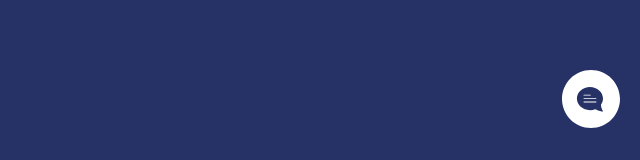
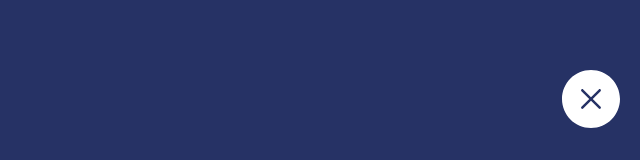
Before and after one commit to ByronGBP/react-landing-page-thing, a React app: page / in a window 1280 px wide. Both pictures are taken after a click on the link 1241 px from the left and 755 px from the top of the page. Shown: the part 640-800 px from the top of the page, 640-1280 px from the left. Built offline with nearby package versions, Linux system fonts and the light colour scheme.

Commit message:
reorganize

```diff
--- a/src/components/Footer/Contact.js
+++ b/src/components/Footer/Contact.js
@@ -1,9 +1,49 @@
 // @flow
 import React, { Component } from 'react';
 
-const Contact = () => (
-  <div className="contact__container">
+type Props = {};
+type State = {
+  isClicked: boolean;
+}
+
+class Contact extends Component<Props, State> {
+
+  state = { isClicked: false};
+
+  handleClick = () => {
+    const { isClicked } = this.state;
+    this.setState({isClicked: !isClicked});
+  }
+
+  render () {
+    const { isClicked } = this.state;
+    //TODO:- isolate both svg
+    return(
+      <div className="contact">
+        <div className="contact__wrapper">
           <a className="contact__link">
+            <span className="contact__container" onClick={this.handleClick}>
+              {isClicked &&
+              <svg width="58px" height="58px" viewBox="0 0 70 70" version="1.1">
+                <title>close</title>
+                <desc>Created with Sketch.</desc>
+                <defs></defs>
+                <g id="Page-1" stroke="none" strokeWidth="1" fill="none" fillRule="evenodd">
+                  <g id="contact-mb" transform="translate(-285.000000, -2105.000000)" fill="#FFFFFF">
+                    <g id="2--start-a-project" transform="translate(-2.000000, 762.000000)">
+                      <g id="Group-2" transform="translate(287.000000, 1343.000000)">
+                        <g id="Group-Copy-3">
+                          <g id="contact-copy">
+                            <path d="M35,70 C54.3299662,70 70,54.3299662 70,35 C70,15.6700338 54.3299662,0 35,0 C15.6700338,0 0,15.6700338 0,35 C0,54.3299662 15.6700338,70 35,70 Z M32.8790663,35 L23.4398613,44.439205 C22.8533796,45.0256867 22.8533796,45.9736571 23.4398613,46.5601387 C23.7323521,46.8526296 24.1163401,46.999625 24.5003281,46.999625 C24.8843161,46.999625 25.2683041,46.8526296 25.560795,46.5601387 L35,37.1209337 L44.439205,46.5601387 C44.7316959,46.8526296 45.1156839,46.999625 45.4996719,46.999625 C45.8836599,46.999625 46.2676479,46.8526296 46.5601387,46.5601387 C47.1466204,45.9736571 47.1466204,45.0256867 46.5601387,44.439205 L37.1209337,35 L46.5601387,25.560795 C47.1466204,24.9743133 47.1466204,24.024843 46.5601387,23.4398613 C45.9736571,22.8533796 45.0256867,22.8533796 44.439205,23.4398613 L35,32.8790663 L25.560795,23.4398613 C24.9743133,22.8533796 24.0263429,22.8533796 23.4398613,23.4398613 C22.8533796,24.024843 22.8533796,24.9743133 23.4398613,25.560795 L32.8790663,35 Z" id="Combined-Shape"></path>
+                          </g>
+                        </g>
+                      </g>
+                    </g>
+                  </g>
+                </g>
+              </svg>
+              }
+              {!isClicked &&
             <svg width="58px" height="58px" viewBox="0 0 70 70" version="1.1" >
               <title>contact</title>
               <desc>Created with Sketch.</desc>
@@ -23,8 +63,13 @@ const Contact = () => (
                 </g>
               </g>
             </svg>
+              }
+            </span>
           </a>
         </div>
+      </div >
     );
+  }
+}
 
 export default Contact;
--- a/src/components/Footer/Footer.js
+++ b/src/components/Footer/Footer.js
@@ -5,9 +5,7 @@ import Contact from './Contact';
 
 const Footer = () => (
   <footer id="footer">
-    <div className="footer__contact">
-      <Contact />
-    </div>
+    <Contact />
   </footer>
 );
 
--- a/src/scss/_modules.scss
+++ b/src/scss/_modules.scss
@@ -3,8 +3,8 @@
 @import "modules/header/_sidebar.scss";
 @import "modules/header/_nav-list.scss";
 @import "modules/header/_header.scss";
-@import "modules/_footer.scss";
-@import "modules/_contact.scss";
+@import "modules/footer/_footer.scss";
+@import "modules/footer/_contact.scss";
 @import "modules/_landing.scss";
 @import "modules/_mouse-scroll.scss";
 @import "modules/_loader.scss";
--- a/src/scss/modules/_footer.scss
+++ /dev/null
@@ -1,4 +0,0 @@
-.footer {
-  &__contact {
-  }
-}
--- a/src/scss/modules/_contact.scss
+++ b/src/scss/modules/footer/_contact.scss
@@ -1,9 +1,11 @@
 .contact {
-  &__container {
-    width: 100%;
-    height: 100%;
+  &__wrapper {
     @include flex;
     @include justify-content-end;
+  }
+
+  &__container {
+    position: absolute;
   }
 
   &__link {
@@ -12,9 +14,3 @@
     height: 90px;
   }
 }
-
-//TODO:- redo.
-#project-mb:active {
-  fill:$black-color;
-  @include transition(0.2s);
-}
--- /dev/null
+++ b/src/scss/modules/footer/_footer.scss
@@ -0,0 +1,3 @@
+.footer {
+
+}
```
Also changed, not shown: src/public/styles/main.css, 1 other file. Lines whose indentation alone changed are shown as unchanged.
